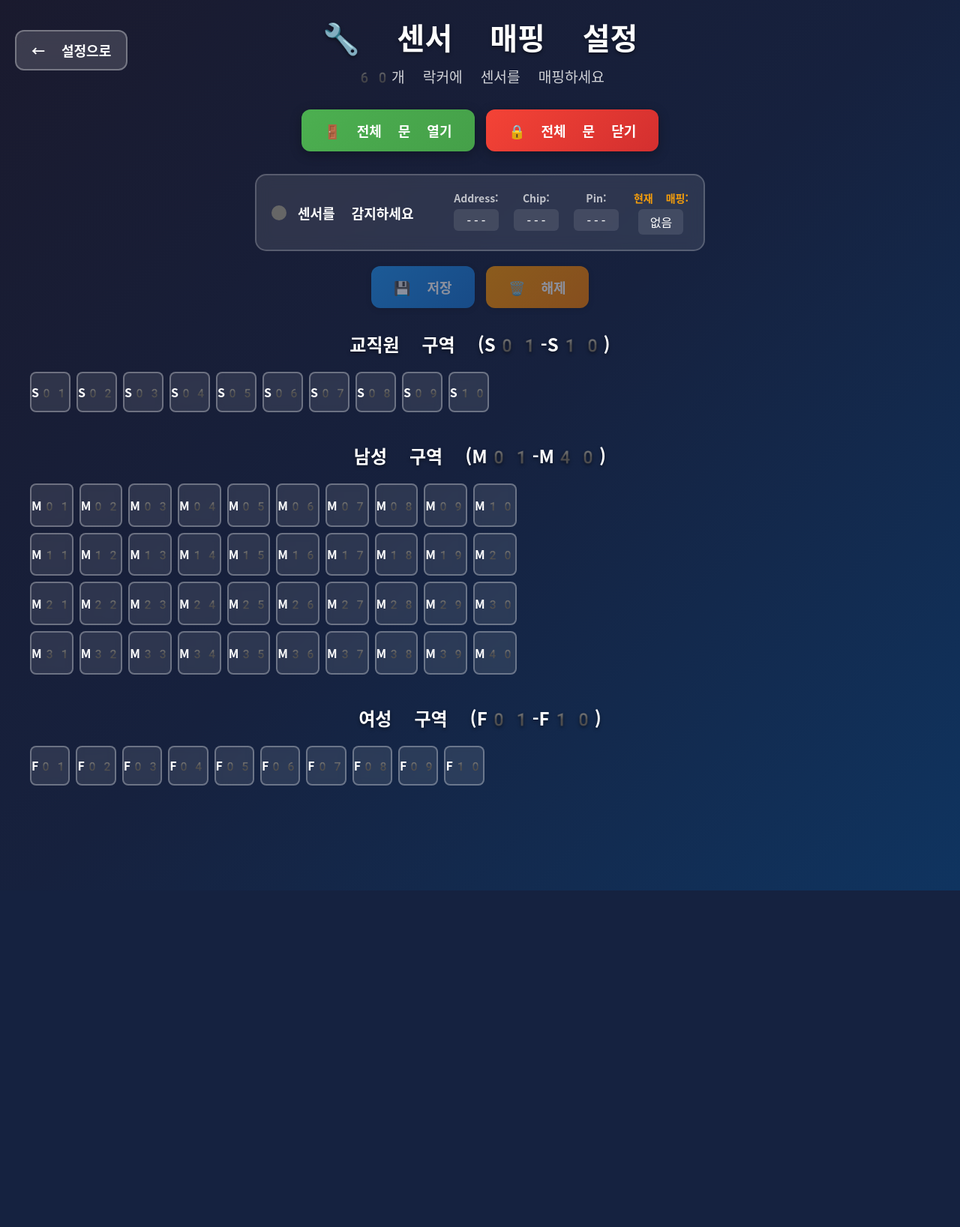
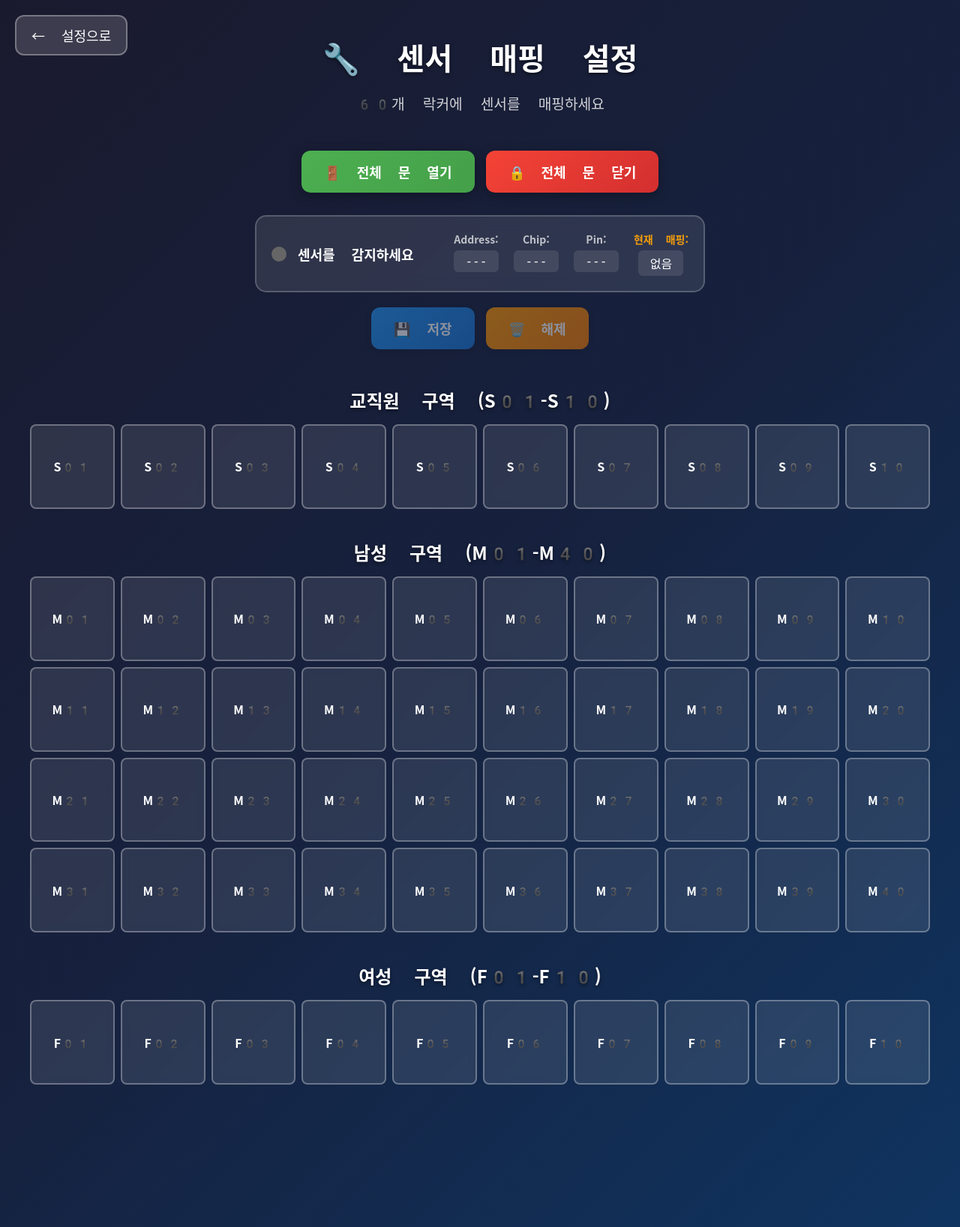
Before and after one commit to creator-YSG/raspberry-pi-gym-controller, a Flask app: page /settings/sensor-mapping in a window 1280 px wide. Shown: the whole page at 75% size. Before the commit the page ends 1188 px from the top, so only its background shows below. Run offline with Flask 3, Linux system fonts and the light colour scheme; data that the repository does not hold is empty; some web fonts are replaced.

Commit message:
fix: base.html 상속 제거하여 스크롤 문제 해결

```diff
--- a/app/templates/pages/settings_sensor_mapping.html
+++ b/app/templates/pages/settings_sensor_mapping.html
@@ -1,10 +1,12 @@
-{% extends "layouts/base.html" %}
-
-{% block title %}센서 매핑 설정{% endblock %}
-
-{% block body_class %}settings-page{% endblock %}
-
-{% block content %}
+<!DOCTYPE html>
+<html lang="ko">
+<head>
+    <meta charset="UTF-8">
+    <meta name="viewport" content="width=device-width, initial-scale=1.0">
+    <title>센서 매핑 설정</title>
+    <link rel="stylesheet" href="{{ url_for('static', filename='css/korean-fonts.css') }}">
+</head>
+<body style="margin: 0; padding: 0; overflow-y: scroll !important; height: auto;">
 <div class="settings-container">
     <!-- 좌측 상단: 뒤로가기 버튼 -->
     <div class="back-button-container">
@@ -94,28 +96,23 @@
 </div>
 
 <style>
-/* 스크롤 강제 활성화 */
-html, body, body.settings-page {
-    overflow: auto !important;
-    overflow-x: hidden !important;
-    height: auto !important;
-    min-height: 100vh !important;
-    max-height: none !important;
+* {
+    box-sizing: border-box;
 }
 
-body.settings-page .app-container,
-.app-container {
-    overflow: visible !important;
-    height: auto !important;
-    min-height: auto !important;
-    max-height: none !important;
+html, body {
+    margin: 0;
+    padding: 0;
+    min-height: 100%;
+    overflow-y: auto;
+    overflow-x: hidden;
 }
 
 .settings-container {
-    min-height: auto;
+    min-height: 100vh;
     background: linear-gradient(135deg, #1a1a2e 0%, #16213e 50%, #0f3460 100%);
     padding: 20px;
-    padding-bottom: 100px;
+    padding-bottom: 150px;
     display: flex;
     flex-direction: column;
     align-items: center;
@@ -788,4 +785,5 @@
     updateButtonStates();
 }
 </script>
-{% endblock %}
+</body>
+</html>
```
